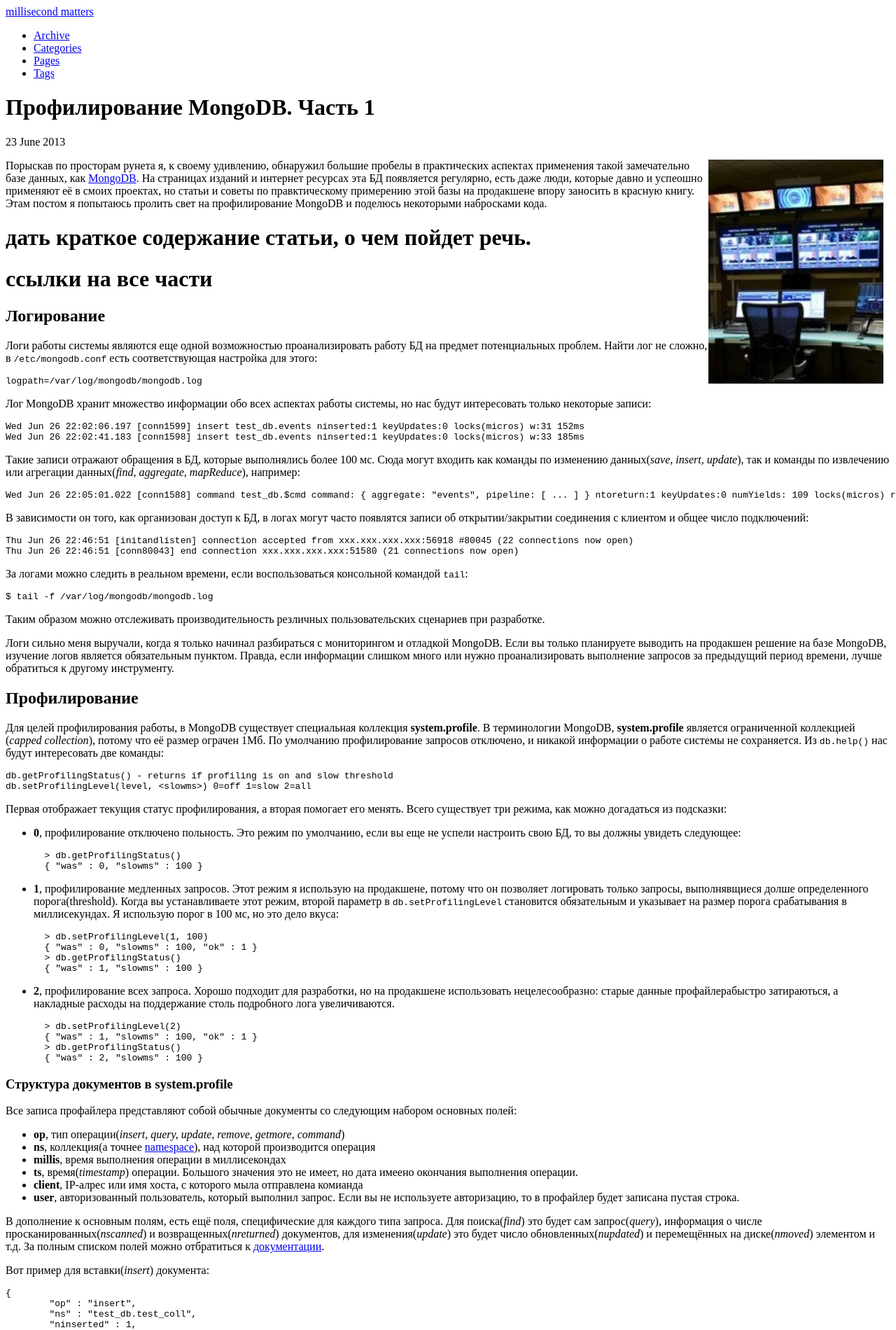
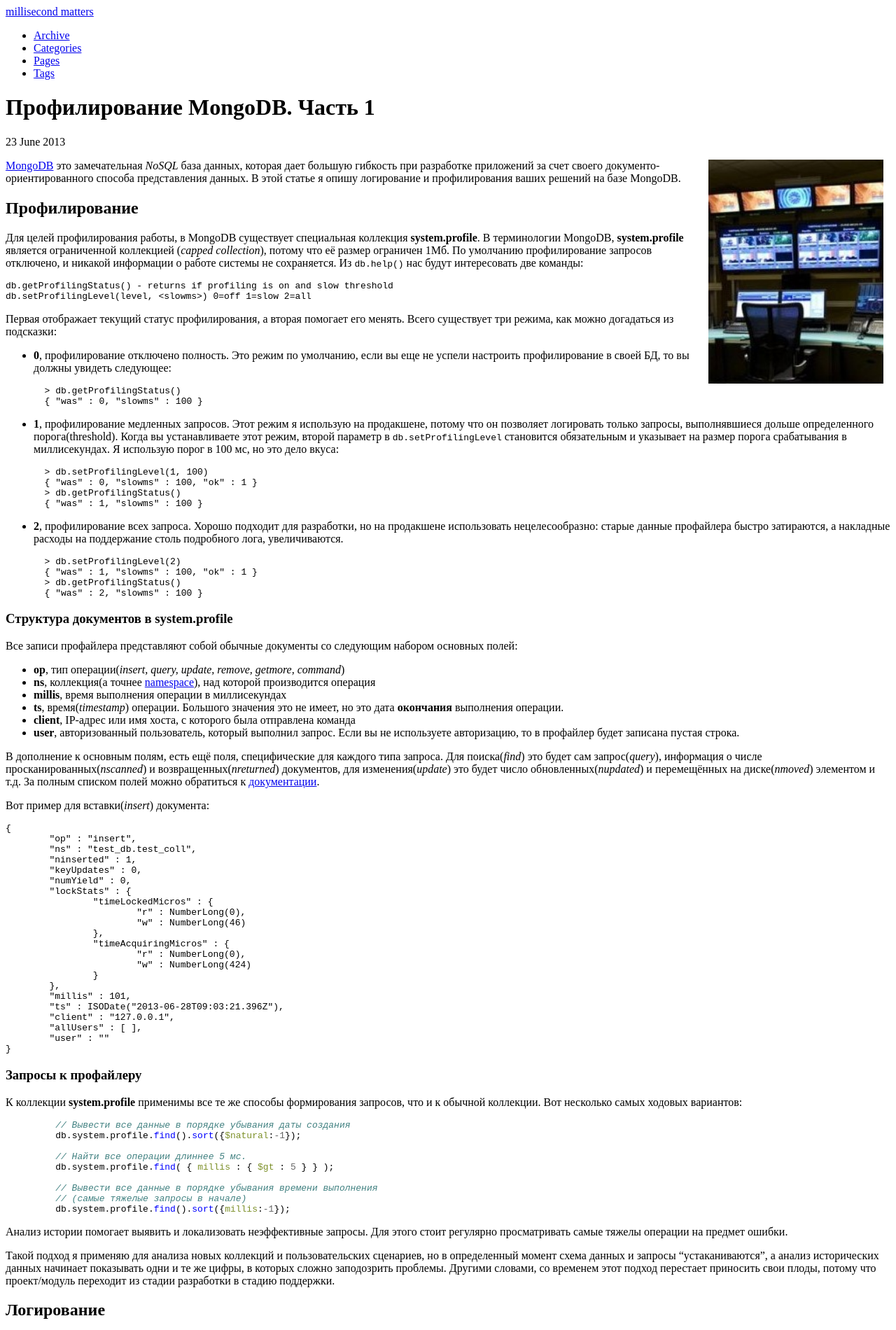
Before and after one commit to amezhenin/amezhenin_github.io, a Jekyll site: the page built from _posts/2013-06-23-mongodb-profiling-part-1.md, in a window 1280 px wide. Shown: the top 1900 px of the page at 70% size. Built offline with Jekyll 4.4.1, drawn with Linux system fonts in a browser that asks for light colours; comment, search, counter and statistics services are not loaded; some of the changed text lies outside the part shown.

Commit message:
profiling mongo #1 is ready

```diff
--- a/_posts/2013-06-23-mongodb-profiling-part-1.md
+++ b/_posts/2013-06-23-mongodb-profiling-part-1.md
@@ -12,81 +12,47 @@
         #text-align: center;
         margin: 10px;
     }
+    .spoiler .spoiler_title {
+    color: darkblue;
+    border-bottom: dotted 1px;
+    cursor: pointer;
+}
+
+.spoiler .spoiler_text {
+    display: none;
+}
 </style>
 
 <link rel="stylesheet" href="/pygments.css"/>
 
+  <p class="fig"><img src="/images/monitoring.jpg" alt="monitoring" style="width: 250px;" align='right'/></p>
+[MongoDB](http://www.mongodb.org/) это замечательная *NoSQL* база данных, которая дает большую гибкость при разработке приложений за счет своего документо-ориентированного способа представления данных. В этой статье я опишу логирование и профилирования ваших решений на базе MongoDB.
 
-  <p class="fig"><img src="/images/monitoring.jpg" alt="monitoring" style="width: 250px;" align='right'/></p>
-
-
-Порыскав по просторам рунета я, к своему удивлению, обнаружил большие пробелы
-в практических аспектах применения такой замечательно базе данных, как
-[MongoDB](http://www.mongodb.org/). На страницах изданий и интернет ресурсах эта
-БД появляется регулярно, есть даже люди, которые давно и успеошно применяют её в смоих проектах, но статьи и советы по правктическому примерению этой базы на
-продакшене впору заносить в красную книгу. Этам постом я попытаюсь пролить свет
-на профилирование MongoDB и поделюсь некоторыми набросками кода.
-# дать краткое содержание статьи, о чем пойдет речь.
-
-# ссылки на все части
-
-## Логирование
-Логи работы системы являются еще одной возможностью проанализировать
-работу БД на предмет потенциальных проблем. Найти лог не сложно, в
-`/etc/mongodb.conf` есть соответствующая настройка для этого:
-
-    logpath=/var/log/mongodb/mongodb.log
-
-Лог MongoDB хранит множество информации обо всех аспектах работы системы, но
-нас будут интересовать только некоторые записи:
-
-    Wed Jun 26 22:02:06.197 [conn1599] insert test_db.events ninserted:1 keyUpdates:0 locks(micros) w:31 152ms
-    Wed Jun 26 22:02:41.183 [conn1598] insert test_db.events ninserted:1 keyUpdates:0 locks(micros) w:33 185ms
-
-Такие записи отражают обращения в БД, которые выполнялись более 100 мс. Сюда
-могут входить как команды по изменению данных(*save, insert, update*), так
-и команды по извлечению или агрегации данных(*find, aggregate, mapReduce*),
-например:
-
-    Wed Jun 26 22:05:01.022 [conn1588] command test_db.$cmd command: { aggregate: "events", pipeline: [ ... ] } ntoreturn:1 keyUpdates:0 numYields: 109 locks(micros) r:1788726 reslen:762 921ms
-
-В зависимости он того, как организован доступ к БД, в логах могут часто появлятся записи об открытии/закрытии соединения с клиентом и общее число подключений:
-
-    Thu Jun 26 22:46:51 [initandlisten] connection accepted from xxx.xxx.xxx.xxx:56918 #80045 (22 connections now open)
-    Thu Jun 26 22:46:51 [conn80043] end connection xxx.xxx.xxx.xxx:51580 (21 connections now open)
-
-За логами можно следить в реальном времени, если воспользоваться консольной командой `tail`:
-
-    $ tail -f /var/log/mongodb/mongodb.log
-
-Таким образом можно отслеживать производительность резличных пользовательских сценариев при разработке.
-
-Логи сильно меня выручали, когда я только начинал разбираться с мониторингом и отладкой MongoDB. Если вы только планируете выводить на продакшен решение на базе MongoDB, изучение логов является обязательным пунктом. Правда, если информации слишком много или нужно проанализировать выполнение запросов за предыдущий период времени, лучше обратиться к другому инструменту.
 
 ## Профилирование
 Для целей профилирования работы, в MongoDB существует специальная коллекция
-**system.profile**. В терминологии MongoDB, **system.profile** является ограниченной коллекцией (*capped collection*), потому что её размер ограчен 1Мб. По умолчанию профилирование запросов отключено, и никакой
+**system.profile**. В терминологии MongoDB, **system.profile** является ограниченной коллекцией (*capped collection*), потому что её размер ограничен 1Мб. По умолчанию профилирование запросов отключено, и никакой
 информации о работе системы не сохраняется. Из `db.help()` нас будут интересовать две команды:
 
     db.getProfilingStatus() - returns if profiling is on and slow threshold
     db.setProfilingLevel(level, <slowms>) 0=off 1=slow 2=all
 
-Первая отображает текущия статус профилирования, а вторая помогает его менять. Всего существует три режима, как можно догадаться из подсказки:
+Первая отображает текущий статус профилирования, а вторая помогает его менять. Всего существует три режима, как можно догадаться из подсказки:
 
-* **0**, профилирование отключено польность. Это режим по умолчанию, если вы еще не успели настроить свою БД, то вы должны увидеть следующее:
+* **0**, профилирование отключено полность. Это режим по умолчанию, если вы еще не успели настроить профилирование в своей БД, то вы должны увидеть следующее:
 
 
         > db.getProfilingStatus()
         { "was" : 0, "slowms" : 100 }
 
-* **1**, профилирование медленных запросов. Этот режим я использую на продакшене, потому что он позволяет логировать только запросы, выполнявщиеся долше определенного порога(threshold). Когда вы устанавливаете этот режим, второй параметр в `db.setProfilingLevel` становится обязательным и указывает на размер порога срабатывания в миллисекундах. Я использую порог в 100 мс, но это дело вкуса:
+* **1**, профилирование медленных запросов. Этот режим я использую на продакшене, потому что он позволяет логировать только запросы, выполнявшиеся дольше определенного порога(threshold). Когда вы устанавливаете этот режим, второй параметр в `db.setProfilingLevel` становится обязательным и указывает на размер порога срабатывания в миллисекундах. Я использую порог в 100 мс, но это дело вкуса:
 
         > db.setProfilingLevel(1, 100)
         { "was" : 0, "slowms" : 100, "ok" : 1 }
         > db.getProfilingStatus()
         { "was" : 1, "slowms" : 100 }
 
-* **2**, профилирование всех запроса. Хорошо подходит для разработки, но на продакшене использовать нецелесообразно: старые данные профайлерабыстро затираються, а накладные расходы на поддержание столь подробного лога увеличиваются.
+* **2**, профилирование всех запроса. Хорошо подходит для разработки, но на продакшене использовать нецелесообразно: старые данные профайлера быстро затираются, а накладные расходы на поддержание столь подробного лога, увеличиваются.
 
         > db.setProfilingLevel(2)
         { "was" : 1, "slowms" : 100, "ok" : 1 }
@@ -95,15 +61,15 @@
 
 
 ### Структура документов в system.profile
-Все записа профайлера представляют собой обычные документы со следующим набором основных полей:
+Все записи профайлера представляют собой обычные документы со следующим набором основных полей:
 * **op**, тип операции(*insert, query, update, remove, getmore, command*)
 * **ns**, коллекция(а точнее [namespace](http://docs.mongodb.org/manual/reference/glossary/#term-namespace)), над которой производится операция
-* **millis**, время выполнения операции в миллисекондах
-* **ts**, время(*timestamp*) операции. Большого значения это не имеет, но дата имеено окончания выполнения операции.
-* **client**, IP-алрес или имя хоста, с которого мыла отправлена комианда
+* **millis**, время выполнения операции в миллисекундах
+* **ts**, время(*timestamp*) операции. Большого значения это не имеет, но это дата **окончания** выполнения операции.
+* **client**, IP-адрес или имя хоста, с которого была отправлена команда
 * **user**, авторизованный пользователь, который выполнил запрос. Если вы не используете авторизацию, то в профайлер будет записана пустая строка.
 
-В дополнение к основным полям, есть ещё поля, специфические для каждого типа запроса. Для поиска(*find*) это будет сам запрос(*query*), информация о числе просканированных(*nscanned*) и возвращенных(*nreturned*) документов, для изменения(*update*) это будет число обновленных(*nupdated*) и перемещённых на диске(*nmoved*) элементом и т.д. За полным списком полей можно отбратиться к [документации](http://docs.mongodb.org/manual/reference/database-profiler/#output-reference).
+В дополнение к основным полям, есть ещё поля, специфические для каждого типа запроса. Для поиска(*find*) это будет сам запрос(*query*), информация о числе просканированных(*nscanned*) и возвращенных(*nreturned*) документов, для изменения(*update*) это будет число обновленных(*nupdated*) и перемещённых на диске(*nmoved*) элементом и т.д. За полным списком полей можно обратиться к [документации](http://docs.mongodb.org/manual/reference/database-profiler/#output-reference).
 
 Вот пример для вставки(*insert*) документа:
 
@@ -133,7 +99,7 @@
 
 ### Запросы к профайлеру
 
-К коллекции **system.profile** применимы все те же способы формирования запросов, что и к обычной коллеции. Вот несколько самых ходовых варинтов:
+К коллекции **system.profile** применимы все те же способы формирования запросов, что и к обычной коллекции. Вот несколько самых ходовых вариантов:
 {% highlight javascript %}
 
     // Вывести все данные в порядке убывания даты создания
@@ -142,13 +108,49 @@
     // Найти все операции длиннее 5 мс.
     db.system.profile.find( { millis : { $gt : 5 } } );
 
-    // Вывести все данные в порядке убывания времини выполнения
+    // Вывести все данные в порядке убывания времени выполнения
     // (самые тяжелые запросы в начале)
     db.system.profile.find().sort({millis:-1});
 {% endhighlight %}
 
 Анализ истории помогает выявить и локализовать неэффективные запросы. Для этого стоит регулярно просматривать самые тяжелы операции на предмет ошибки.
 
-Такой подход я применяю для анализа новых коллекций и пользовательских сценариев, но в определенный момент схема данных и запросы "устаканиваются", а анализ исторических данных начинает показывать одни и те же цифры, в которых сложно заподозрить проблемы. Кароче, со временем этот подход перестает приносить свои плоды, потому что приект/модуль переходит из разработки в стадию поддержки.
+Такой подход я применяю для анализа новых коллекций и пользовательских сценариев, но в определенный момент схема данных и запросы "устаканиваются", а анализ исторических данных начинает показывать одни и те же цифры, в которых сложно заподозрить проблемы. Другими словами, со временем этот подход перестает приносить свои плоды, потому что проект/модуль переходит из стадии разработки в стадию поддержки.
+
+
+## Логирование
+Логи работы системы являются еще одной возможностью проанализировать
+работу БД на предмет потенциальных проблем. Найти лог не сложно, в
+`/etc/mongodb.conf` есть соответствующая настройка для этого:
+
+    logpath=/var/log/mongodb/mongodb.log
+
+Лог MongoDB хранит множество информации обо всех аспектах работы системы, но
+нас будут интересовать только некоторые записи:
+
+    Wed Jun 26 22:02:06.197 [conn1599] insert test_db.events ninserted:1 keyUpdates:0 locks(micros) w:31 152ms
+    Wed Jun 26 22:02:41.183 [conn1598] insert test_db.events ninserted:1 keyUpdates:0 locks(micros) w:33 185ms
+
+Такие записи отражают обращения в БД, которые выполнялись более 100 мс. Сюда
+могут входить как команды по изменению данных(*save, insert, update*), так
+и команды по извлечению или агрегации данных(*find, aggregate, mapReduce*),
+например:
+
+    Wed Jun 26 22:05:01.022 [conn1588] command test_db.$cmd command: { aggregate: "events", pipeline: [ ... ] } ntoreturn:1 keyUpdates:0 numYields: 109 locks(micros) r:1788726 reslen:762 921ms
+
+В зависимости он того, как организован доступ к БД, в логах могут часто появляться записи об открытии/закрытии соединения с клиентом и общее число подключений:
+
+    Thu Jun 26 22:46:51 [initandlisten] connection accepted from xxx.xxx.xxx.xxx:56918 #80045 (22 connections now open)
+    Thu Jun 26 22:46:51 [conn80043] end connection xxx.xxx.xxx.xxx:51580 (21 connections now open)
+
+За логами можно следить в реальном времени, если воспользоваться консольной командой `tail`:
+
+    $ tail -f /var/log/mongodb/mongodb.log
+
+Таким образом можно отслеживать производительность различных пользовательских сценариев при разработке.
+
+Логи сильно меня выручали, когда я только начинал разбираться с мониторингом и отладкой MongoDB. Если вы только планируете выводить на продакшен решение на базе MongoDB, изучение логов является обязательным пунктом. Правда, если информации слишком много или нужно проанализировать выполнение запросов за предыдущий период времени, лучше обратиться к другому инструменту.
+
 
 ## Заключение
+В этой части были рассмотрены базовые возможности логирования и профилирования в MongoDB. По своему опыту, могу сказать, что этого достаточно для диагностирования большинства проблем. В следующей части я расскажу о более продвинутых способах профилирования с использованием [Aggregation Framework](http://docs.mongodb.org/manual/core/aggregation/).
--- a/_posts/2013-07-02-mongodb-profiling-part-2.md
+++ b/_posts/2013-07-02-mongodb-profiling-part-2.md
@@ -7,11 +7,13 @@
 ---
 {% include JB/setup %}
 
+
+<link rel="stylesheet" href="/pygments.css"/>
+
 # дать краткое содержание статьи, о чем пойдет речь.
 
-# ссылки на все части
+### Увеличиваем размер system.profile (Перечитать)
 
-### Увеличиваем размер system.profile (Перечитать)
 Выше я упоминал, что данная коллекция имеет ограничение в 1Мб. Это значение можно изменить, если вам кажется, что вам нужен больший объем лога. Сделать это можно следующим образом: так как **system.profile** является ограниченной коллекцией мы не можем извенить размер зарезервированного под неё места, но мы можем пересоздать её с другими опциями. Вот пример консольных комад:
 
     db.setProfilingLevel(0)    // останавливаем профилирование
@@ -179,11 +181,22 @@
     	"ok" : 1
     }
 
+С помощю одного такого запроса мы можем быстро понять распределение запросов по времени выполнения. Хранить в голове этот код накладно, давайте автоматизируем процесс. Для начала, создадим файл **profile.js** и пропишем в него нашу функцию с агрегацией и форматирование вывода, вот так:
 
+    {% highlight javascript %}
+function profile_hist(){
+    res = db.system.profile.aggregate([{$project: {'ms':{'$subtract':['$millis',{$mod:['$millis', 50]}]}}}, {$group:{_id:'$ms', sum:{$sum:1}}}, {$sort:{_id:1}}]);
+    res['result'].forEach(function(i) { print(i['_id'], '\t',i['sum']); });
+}
+    {% endhighlight %}
 
-но нам интереснее увидеть это в консоли …
+Подгрузим этот файл при запуске консоли MongoDB:
 
-    ['result'].forEach(function(i) { print(i['_id'], '\t',i['sum']); });
+    $ mongo [db_name] --shell profile.js
+
+Теперь можно запустить функцию `profile_hist`:
+
+    > profile_hist()
     100 	 2981
     150 	 536
     200 	 44
@@ -191,25 +204,50 @@
     300 	 12
     350 	 7
     400 	 1
-    450 	 2
-    500 	 3
-    550 	 2
-    600 	 1
-    650 	 5
-    700 	 1
-    750 	 3
-    800 	 3
-    850 	 3
+    ...
     900 	 1
     1750 	 1
     3500 	 7
     3600 	 1
     3650 	 2
 
-* общая гистограмма по времени
-* как засунуть все в js файл и подключать при старте
+Аналогичным образом можно "причесать" и предыдущие два примера, дописав еще две функции в `profile.js`:
+
+    function profile_ns(){
+
+        res = db.system.profile.aggregate([{$group:{_id:'$ns', count:{$sum:1}, avg_ms:{$avg:'$millis'}, min_ms:{$min:'$millis'}, max_ms:{$max:'$millis'}}}])
+        print('ns                   min_ms              max_ms          avg_ms          count           total_ms')
+        res['result'].forEach(function(i) {
+            ns = i['_id'].substr(0,17);
+            ns = ns + Array(20 - ns.length+1).join(" ")
+            print(ns,i['min_ms'],'\t\t',i['max_ms'],'\t\t',Math.round(i['avg_ms']),'\t\t',i['count'],'\t\t',Math.round(i['count']*i['avg_ms'])); });
+    }
+
+    function profile_op(){
+
+        res = db.system.profile.aggregate([{$group:{_id:'$op', count:{$sum:1}, avg_ms:{$avg:'$millis'}, min_ms:{$min:'$millis'}, max_ms:{$max:'$millis'}}}])
+        print('op                   min_ms              max_ms          avg_ms          count           total_ms')
+        res['result'].forEach(function(i) {
+            ns = i['_id'].substr(0,17);
+            ns = ns + Array(20 - ns.length+1).join(" ")
+            print(ns,i['min_ms'],'\t\t',i['max_ms'],'\t\t',Math.round(i['avg_ms']),'\t\t',i['count'],'\t\t',Math.round(i['count']*i['avg_ms'])); });
+    }
+
+Финальную версию файла можно скачать [здесь](/files/profile.js).
+
+### Профилирование с комментариями
+
+* http://docs.mongodb.org/manual/reference/operator/comment/
+* в каких драйверах есть поддержка
+* в профайлере будет:
+
+        "query" : {
+            "query" : {
+
+            },
+            "$comment" : "my comment"
+        },
 * http://docs.mongodb.org/manual/reference/operator/comment/#op._S_comment -- комменты, что бы различать операции в профайлере
-* выложить дамп system.profile с инструкцией по восстановлению в пост для тех у кого своей нет. js+dump сохранить в репозитории
 
 
 
```
Also changed, not shown: other parts of _posts/2013-07-02-mongodb-profiling-part-2.md (+1 -1 lines).
